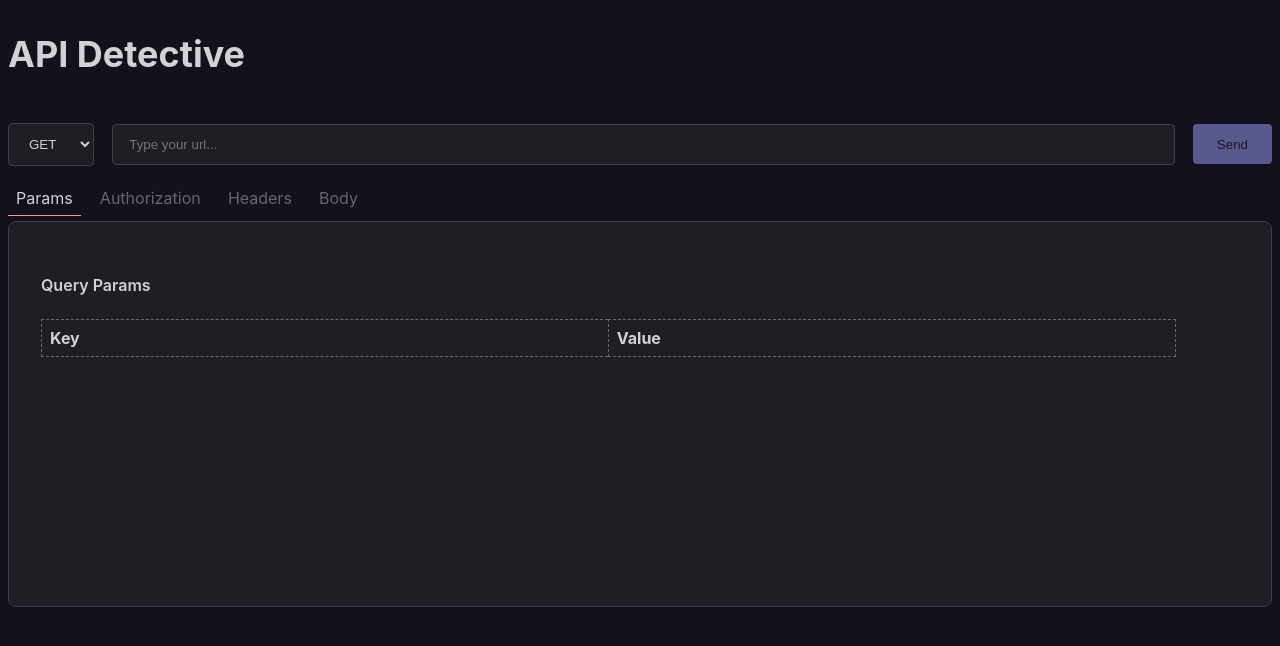
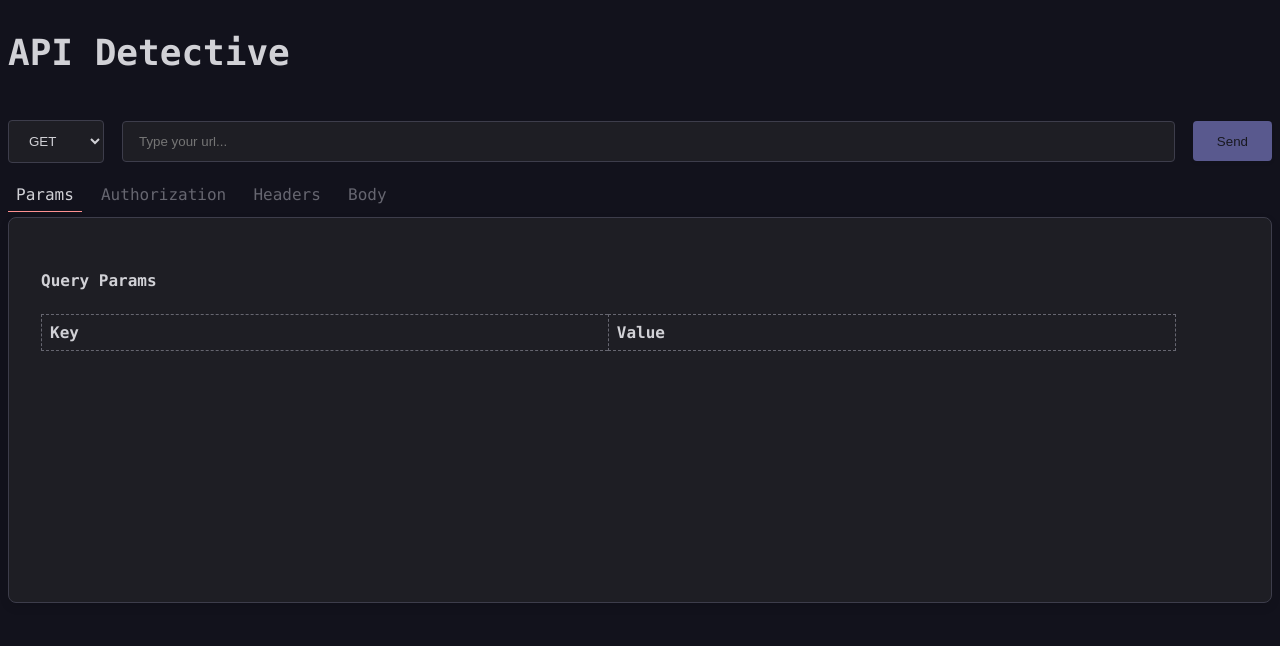
Before and after one commit to marcmelchor/api-detective, a Svelte app in the folder src/app/: page / in a window 1280 px wide. Shown: the top 646 px of the page. Built offline with nearby package versions, Linux system fonts and the light colour scheme.

Commit message:
feat: Change font. fix: Increase select width.

```diff
--- a/src/app/src/app.css
+++ b/src/app/src/app.css
@@ -91,7 +91,7 @@
 body {
   background-color: var(--background-color);
   color: var(--text-color);
-  font-family: 'Inter', sans-serif;
+  font-family: 'Monaco', 'Courier New', monospace;
   transition: background-color 0.3s, color 0.3s;
 }
 
--- a/src/app/src/lib/components/editor/RequestEditor.svelte
+++ b/src/app/src/lib/components/editor/RequestEditor.svelte
@@ -3,7 +3,7 @@
 </script>
 
 <div class="align-items-center d-flex editor-height gap-3 w-100">
-  <div class="align-items-center d-flex max-width-select">
+  <div class="align-items-center d-flex min-width-select">
     <label for="request-type-select">
     </label>
     <select
@@ -33,7 +33,7 @@
     height: 2.5em;
   }
 
-  .max-width-select {
-    max-width: 6rem;
+  .min-width-select {
+    min-width: 6rem;
   }
 </style>
```
